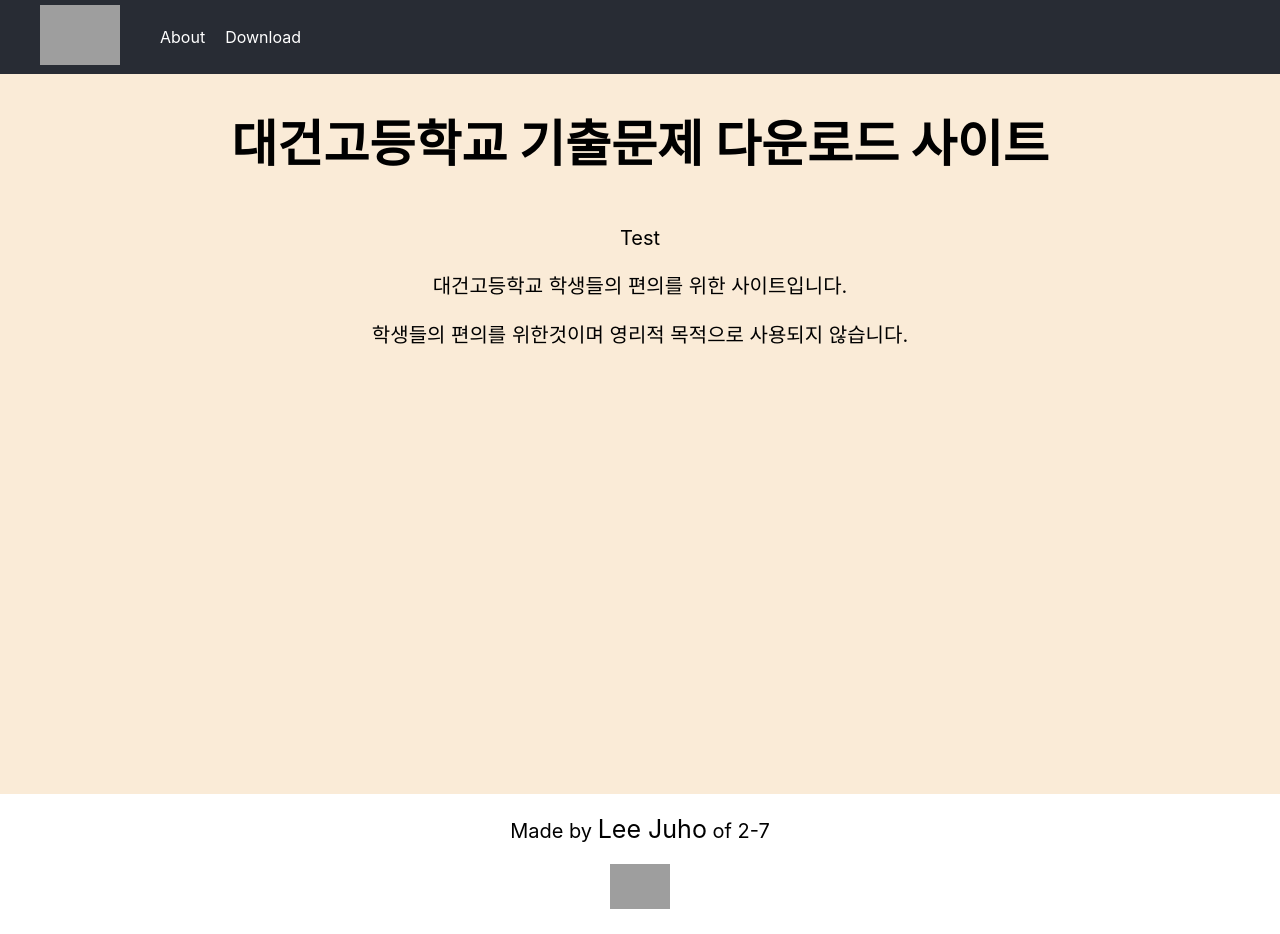
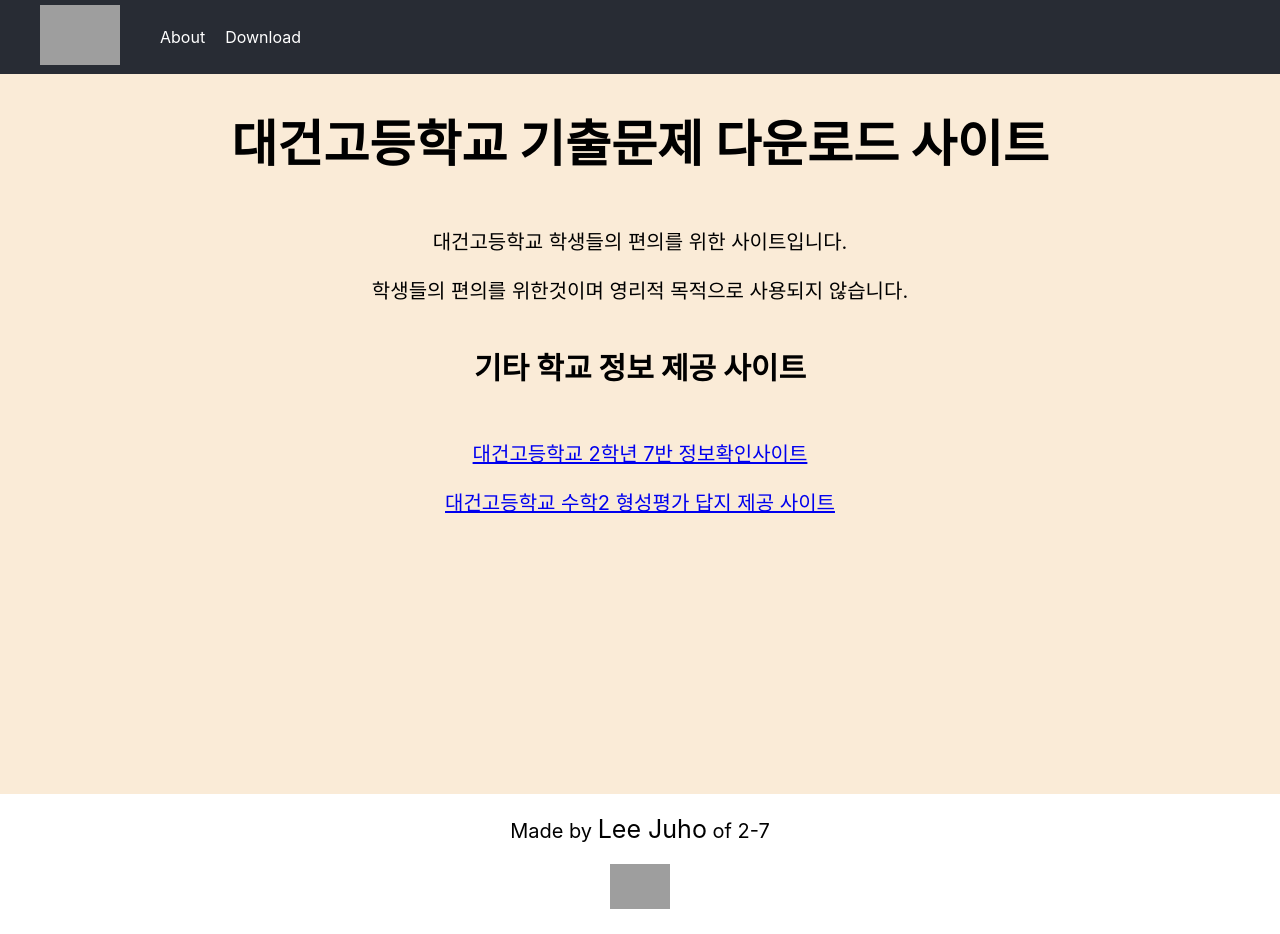
Before and after one commit to 2ssunny/Daegun-exam-download, a React (Create React App) app: page / in a window 1280 px wide. Built offline with nearby package versions, Linux system fonts and the light colour scheme; grey boxes are pictures that could not be loaded.

Commit message:
feat: add advertisement

```diff
--- a/src/pages/Home.js
+++ b/src/pages/Home.js
@@ -2,7 +2,6 @@ import React from "react";
 
 import "./home.css";
 import githubimg from "../media/github.png";
-
 function Home() {
   return (
     <div>
@@ -10,9 +9,19 @@ function Home() {
         <h1 className="home_title">대건고등학교 기출문제 다운로드 사이트</h1>
 
         <div className="homeexplain">
-          <p>Test</p>
           <p>대건고등학교 학생들의 편의를 위한 사이트입니다.</p>
           <p>학생들의 편의를 위한것이며 영리적 목적으로 사용되지 않습니다.</p>
+        </div>
+        <br />
+        <h2 className="ad_title">기타 학교 정보 제공 사이트</h2>
+        <div className="ldw_ad">
+          <a href="https://ii-dw.github.io/SchoolInformation/">
+            <p>대건고등학교 2학년 7반 정보확인사이트</p>
+          </a>
+
+          <a href="https://ii-dw.github.io/Math-Answer/">
+            <p>대건고등학교 수학2 형성평가 답지 제공 사이트</p>
+          </a>
         </div>
       </div>
       <div className="homefooter">
--- a/src/pages/home.css
+++ b/src/pages/home.css
@@ -18,6 +18,18 @@
 .homeexplain {
   font-size: 20px;
   text-align: center;
+  margin-top: 50px;
+}
+
+.ad_title {
+  font-size: 30px;
+  text-align: center;
+  margin: auto;
+}
+.ldw_ad {
+  text-align: center;
+  margin: auto;
+  font-size: 20px;
   margin-top: 50px;
 }
 
```
Also changed, not shown: package.json (+1 -6 lines), 1 other file (tests, documents, lock files or other folders).
